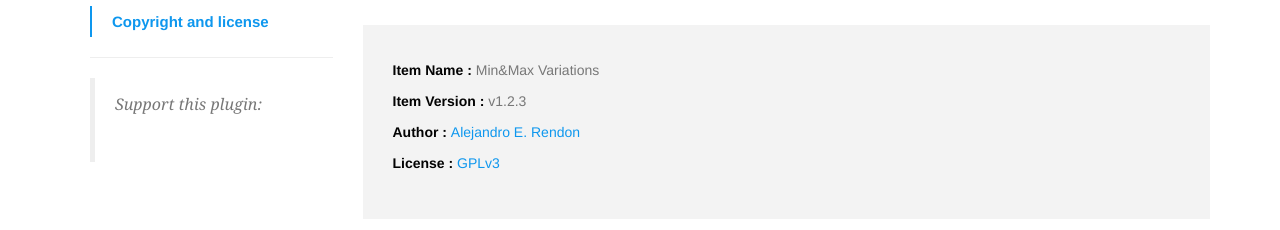
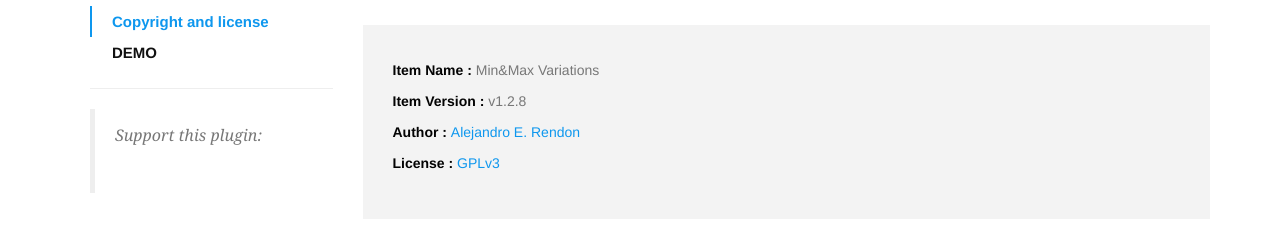
Before and after one commit to arendondiosa/docs, a plain HTML site: page min-max-variations/index.html in a window 1280 px wide. Shown: the part 570-800 px from the top of the page. Drawn offline with Linux system fonts and the light colour scheme.

Commit message:
Upgrade documentation chaging documentation references

```diff
--- a/min-max-variations/index.html
+++ b/min-max-variations/index.html
@@ -122,6 +122,7 @@
                             <li><a href="#line4">How to Use</a></li>
                             <li><a href="#line10">Version History (Changelog)</a></li>
                             <li><a href="#line11">Copyright and license</a></li>
+                            <li><a href="http://min-max-variations.rendon.co/?product_cat=min-max-variations" target="_blank"><b>DEMO</b></a></li>
                         </ul>
                         <hr />
                         <blockquote>
@@ -146,7 +147,7 @@
                                         <div class="intro1">
                                             <ul>
                                                 <li><strong>Item Name : </strong>Min&Max Variations</li>
-                                                <li><strong>Item Version : </strong> v1.2.3</li>
+                                                <li><strong>Item Version : </strong> v1.2.8</li>
                                                 <li><strong>Author : </strong> <a href="https://github.com/arendondiosa"
                                                         target="_blank">Alejandro E. Rendon</a></li>
                                                 <!-- <li><strong>Support Forum : </strong> <a href="https://support.surjithctly.in/forums" target="_blank">https://support.surjithctly.in/forums</a></li> -->
```
